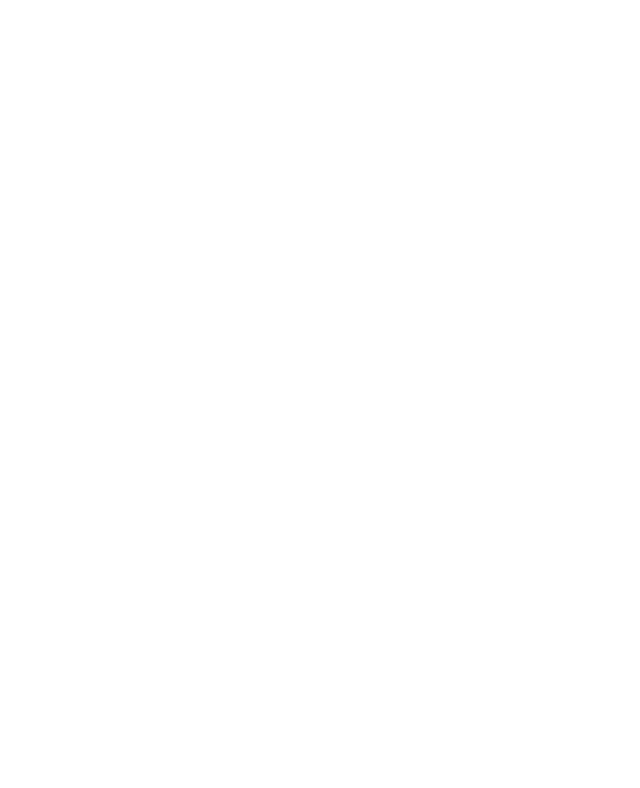
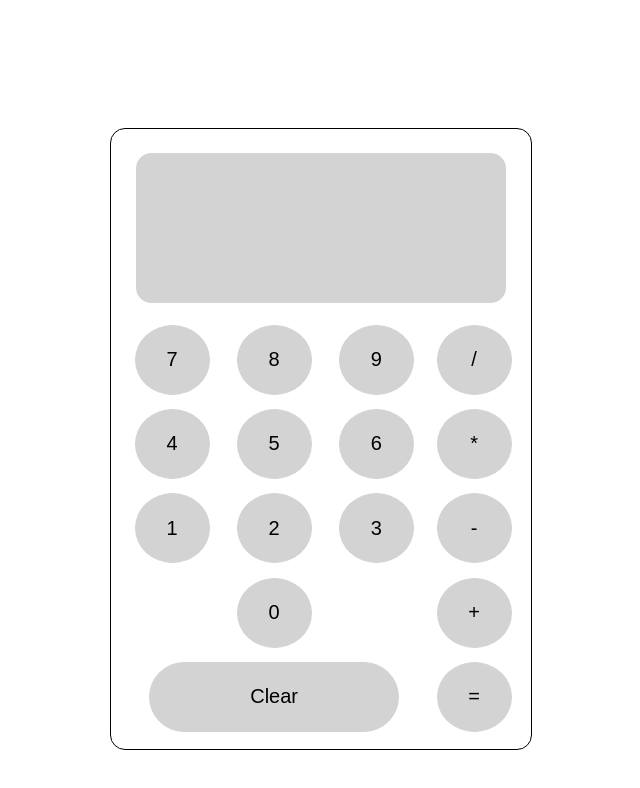
Before and after one commit to kphopkins/calculator, a plain HTML site: page index.html in a window 1280 px wide. Shown: the whole page, without its empty margins (319-959 px from the left). Drawn offline with Linux system fonts and the light colour scheme.

Commit message:
Basic calculator functions properly

```diff
--- a/index.html
+++ b/index.html
@@ -5,7 +5,25 @@
         <link rel="stylesheet" href="style.css">
     </head>
     <body>
-
+        <div id="calculator">
+            <div id="display"></div>
+            <button id="one" class="num">1</button>
+            <button id="two" class="num">2</button>
+            <button id="three" class="num">3</button>
+            <button id="four" class="num">4</button>
+            <button id="five" class="num">5</button>
+            <button id="six" class="num">6</button>
+            <button id="seven" class="num">7</button>
+            <button id="eight" class="num">8</button>
+            <button id="nine" class="num">9</button>
+            <button id="zero" class="num">0</button>
+            <button id="divide" class="op">/</button>
+            <button id="multiply" class="op">*</button>
+            <button id="subtract" class="op">-</button>
+            <button id="add" class="op">+</button>
+            <button id="equals">=</button>
+            <button id="clear">Clear</button>
+        </div>
         <script src="script.js"></script>
     </body>
 </html>
--- a/script.js
+++ b/script.js
@@ -0,0 +1,83 @@
+let operators = [];
+let numbers = [];
+let num = "";
+
+const display = document.querySelector("#display");
+
+const numBtn = document.querySelectorAll(".num");
+numBtn.forEach(button => button.addEventListener("click", () => {
+    display.innerHTML += `${button.innerHTML}`;
+    num += button.innerHTML;
+}));
+
+const opBtn = document.querySelectorAll(".op");
+opBtn.forEach(button => button.addEventListener("click", () => {
+    if (num === "") {
+        operators.push(button.innerHTML);
+    } else {
+        numbers.push(parseInt(num));
+        operators.push(button.innerHTML);
+        num = "";
+    }
+
+    display.innerHTML += ` ${button.innerHTML} `;
+    console.table(numbers);
+}));
+
+const equalsBtn = document.querySelector("#equals");
+equalsBtn.addEventListener("click", () => {
+    if (numbers.length == 0) {
+        return;
+    } else {
+        numbers.push(parseInt(num));
+        let result = Math.round(numbers.reduce(operate) * 100) / 100;
+
+        console.log(result);
+        display.innerHTML = result;
+        num = "";
+        numbers = [];
+        numbers.push(result);
+    }
+});
+
+const clearBtn = document.querySelector("#clear");
+clearBtn.addEventListener("click", () => {
+    operators = [];
+    numbers = [];
+    num = "";
+    display.innerHTML = "";
+})
+
+function add(a, b) {
+    return a + b;
+}
+
+function subtract(a, b) {
+    return a - b;
+}
+
+function multiply(a, b) {
+    return a * b;
+}
+
+function divide(a, b) {
+    return a / b;
+}
+
+function operate (a, b) {
+    let op = operators[0];
+
+    if (op === "+") {
+        operators.shift();
+        return(add(a, b));
+    } else if (op === "-") {
+        operators.shift();
+        return subtract(a, b);
+    } else if (op === "*") {
+        operators.shift();
+        return multiply(a, b);
+    } else if (op === "/") {
+        operators.shift();
+        return divide(a, b);
+    }
+}
--- a/style.css
+++ b/style.css
@@ -0,0 +1,117 @@
+body {
+    box-sizing: border-box;
+    display: flex;
+    justify-content: center;
+    align-items: center;
+    margin: 0;
+    font-family: sans-serif;
+}
+
+#calculator {
+    background-color: white;
+    border: 1px solid black;
+    border-radius: 15px;
+    width: 400px;
+    height: 600px;
+    margin-top: 10%;
+    padding: 10px;
+    display: grid;
+    grid-template-areas:
+        "display display display display"
+        "display display display display"
+        "seven eight nine divide"
+        "four five six multiply"
+        "one two three subtract"
+        ". zero . add"
+        "clear clear clear equals";
+    justify-items: center;
+    align-items: center;
+}
+
+button {
+    width: 75px;
+    height: 70px;
+    background-color: lightgray;
+    border: 1px solid lightgray;
+    border-radius: 50%;
+    font-size: 20px;
+}
+
+#display {
+    background-color: lightgray;
+    border: 1px solid lightgray;
+    border-radius: 15px;
+    padding: 20px;
+    font-size: 25px;
+    width: 370px;
+    height: 150px;
+    box-sizing: border-box;
+    grid-area: display;
+}
+
+#one {
+    grid-area: one;
+}
+
+#two {
+    grid-area: two;
+}
+
+#three {
+    grid-area: three;
+}
+
+#four {
+    grid-area: four;
+}
+
+#five {
+    grid-area: five;
+}
+
+#six {
+    grid-area: six;
+}
+
+#seven {
+    grid-area: seven;
+}
+
+#eight {
+    grid-area: eight;
+}
+
+#nine {
+    grid-area: nine;
+}
+
+#zero {
+    grid-area: zero;
+}
+
+#divide {
+    grid-area: divide;
+}
+
+#multiply {
+    grid-area: multiply;
+}
+
+#subtract {
+    grid-area: subtract;
+}
+
+#add {
+    grid-area: add;
+}
+
+#equals {
+    grid-area: equals;
+}
+
+#clear {
+    grid-area: clear;
+    width: 250px;
+    border: 1px solid lightgray;
+    border-radius: 40px;
+}
```
